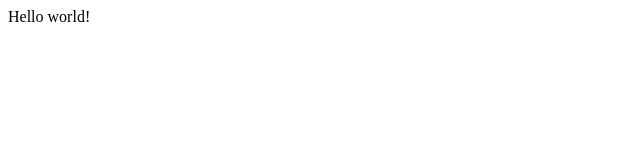
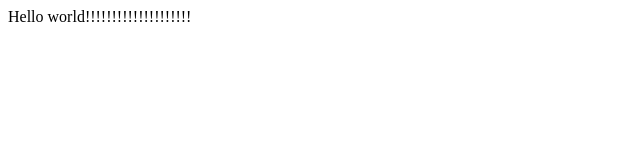
Before and after one commit to thiago-pinaffi/coursera-test, a plain HTML site: page index.html in a window 1280 px wide. Shown: the whole page, without its empty margins (0-640 px from the left). Drawn offline with Linux system fonts and the light colour scheme.

Commit message:
Update index.html

```diff
--- a/index.html
+++ b/index.html
@@ -5,6 +5,6 @@
     <meta charset="utf-8">
   </head>
   <body>
-    Hello world!
+    Hello world!!!!!!!!!!!!!!!!!!!!
   </body>
 </html>
```
